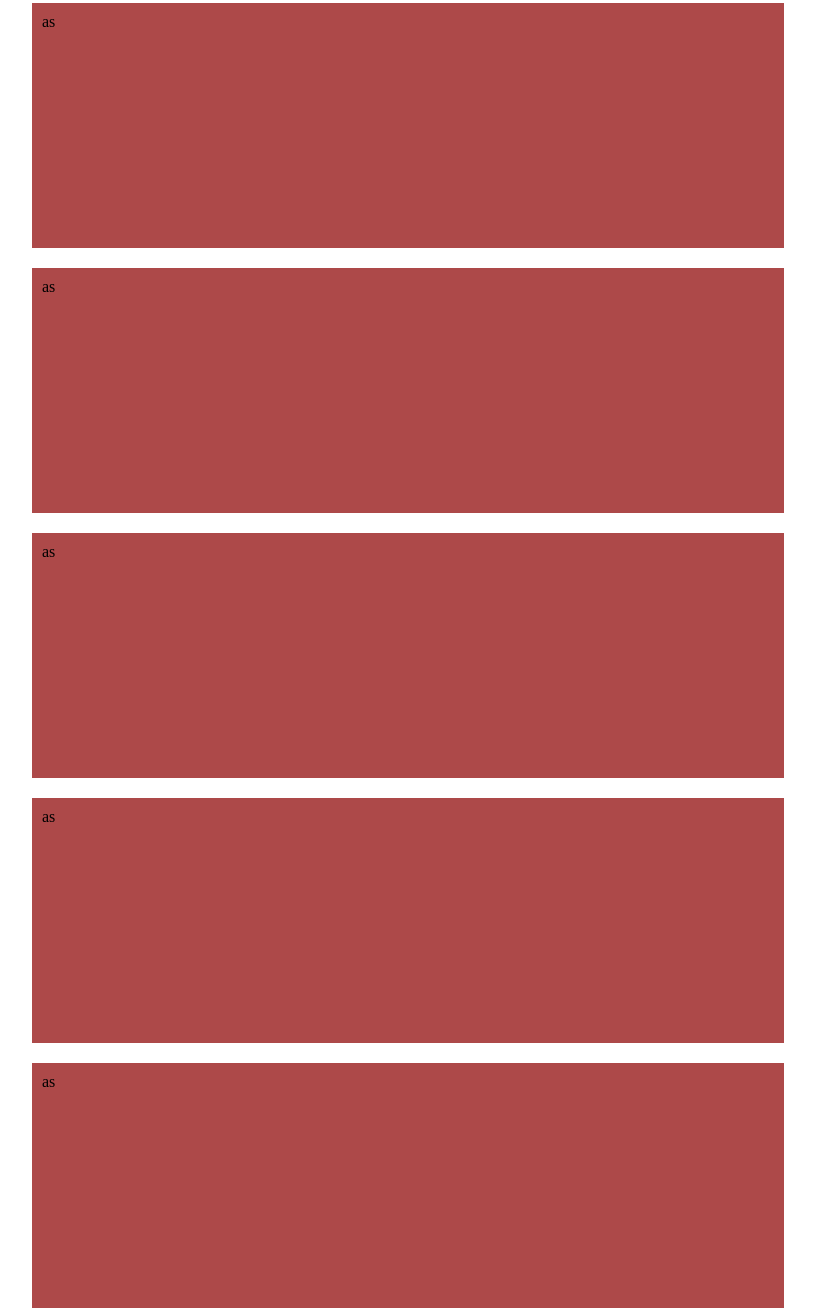
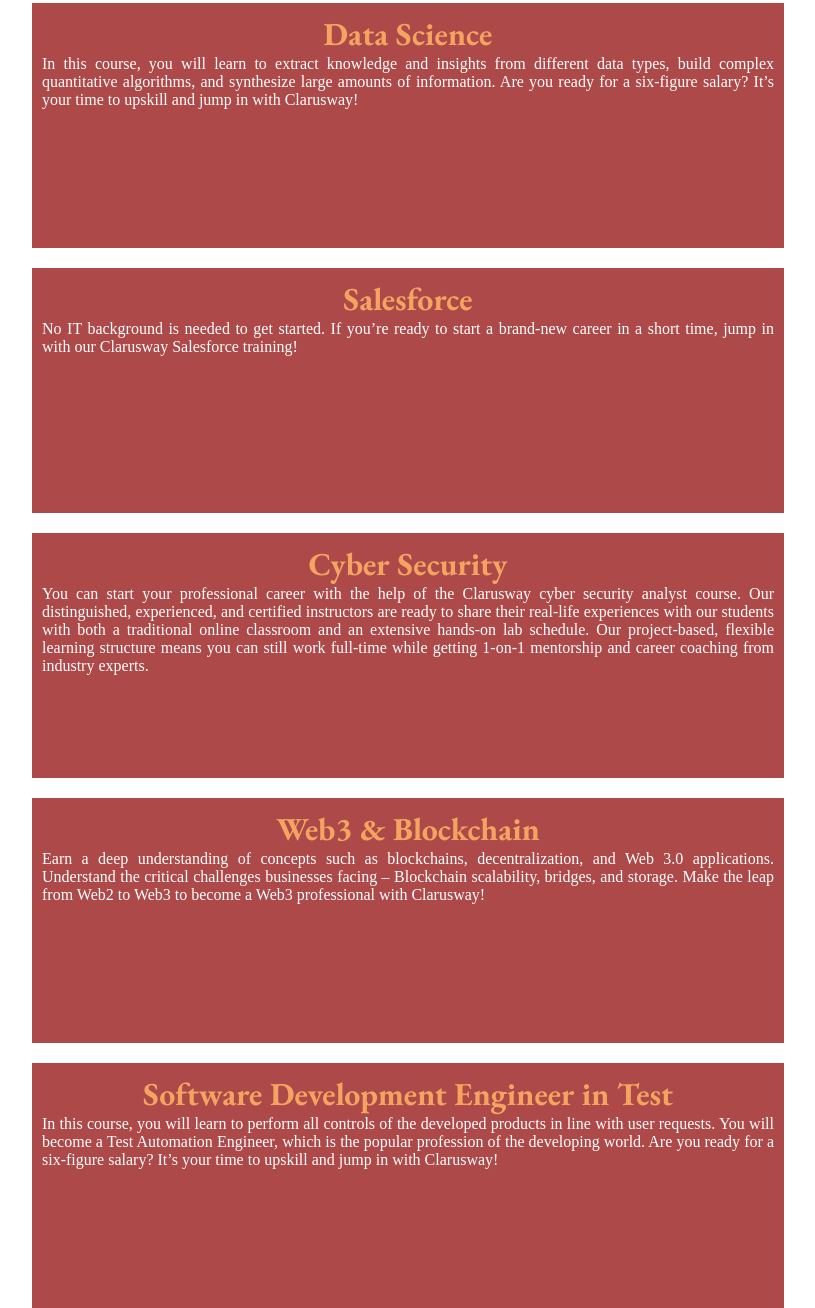
Before and after one commit to Kadir-Zeren/Task-2, a plain HTML site: page index.html in a window 1280 px wide. Shown: the part 640-1948 px from the top of the page, without its empty margins (232-1047 px from the left). Drawn offline with nearby package versions, Linux system fonts and the light colour scheme; a web font is replaced by a local one.

Commit message:
sentences

```diff
--- a/index.html
+++ b/index.html
@@ -12,19 +12,92 @@
       href="https://fonts.googleapis.com/css2?family=Rubik+Vinyl&display=swap"
       rel="stylesheet"
     />
+    <link rel="preconnect" href="https://fonts.googleapis.com" />
+    <link rel="preconnect" href="https://fonts.gstatic.com" crossorigin />
+    <link
+      href="https://fonts.googleapis.com/css2?family=EB+Garamond:wght@700&display=swap"
+      rel="stylesheet"
+    />
   </head>
   <body>
     <h1>Clarusway Paths</h1>
     <main>
       <section class="section-s">
+        <h3 class="h3-s">Software Development</h3>
+        <p class="p-s">
+          Become a software and application developer who is well-equipped to be
+          a Full Stack Developer. You will learn web development with React and
+          Python Django which are the most up-to-date front-end and back-end
+          tools. Youll land the best IT job by proving your skills! We support
+          you throughout the process!
+        </p>
+      </section>
 
+      <section class="section-s">
+        <h3 class="h3-s">AWS&Devops Engineer</h3>
+        <p class="p-s">
+          No matter what your skill level is, we’ll train you for a successful
+          career in AWS & DevOps. Our program will enhance your qualifications,
+          prepare you for AWS & DevOps certifications, and open doors to greater
+          opportunities. Give your income a boost as a professional in one of
+          the highest-demand IT positions!
+        </p>
       </section>
-      <section class="section-s">as</section>
-      <section class="section-s">as</section>
-      <section class="section-s">as</section>
-      <section class="section-s">as</section>
-      <section class="section-s">as</section>
-      <section class="section-s">as</section>
+
+      <section class="section-s">
+        <h3 class="h3-s">Data Science</h3>
+        <p class="p-s">
+          In this course, you will learn to extract knowledge and insights from
+          different data types, build complex quantitative algorithms, and
+          synthesize large amounts of information. Are you ready for a
+          six-figure salary? It’s your time to upskill and jump in with
+          Clarusway!
+        </p>
+      </section>
+
+      <section class="section-s">
+        <h3 class="h3-s">Salesforce</h3>
+        <p class="p-s">
+          No IT background is needed to get started. If you’re ready to start a
+          brand-new career in a short time, jump in with our Clarusway
+          Salesforce training!
+        </p>
+      </section>
+
+      <section class="section-s">
+        <h3 class="h3-s">Cyber Security</h3>
+        <p class="p-s">
+          You can start your professional career with the help of the Clarusway
+          cyber security analyst course. Our distinguished, experienced, and
+          certified instructors are ready to share their real-life experiences
+          with our students with both a traditional online classroom and an
+          extensive hands-on lab schedule. Our project-based, flexible learning
+          structure means you can still work full-time while getting 1-on-1
+          mentorship and career coaching from industry experts.
+        </p>
+      </section>
+
+      <section class="section-s">
+        <h3 class="h3-s">Web3 & Blockchain</h3>
+        <p class="p-s">
+          Earn a deep understanding of concepts such as blockchains,
+          decentralization, and Web 3.0 applications. Understand the critical
+          challenges businesses facing – Blockchain scalability, bridges, and
+          storage. Make the leap from Web2 to Web3 to become a Web3 professional
+          with Clarusway!
+        </p>
+      </section>
+
+      <section class="section-s">
+        <h3 class="h3-s">Software Development Engineer in Test</h3>
+        <p class="p-s">
+          In this course, you will learn to perform all controls of the
+          developed products in line with user requests. You will become a Test
+          Automation Engineer, which is the popular profession of the developing
+          world. Are you ready for a six-figure salary? It’s your time to
+          upskill and jump in with Clarusway!
+        </p>
+      </section>
     </main>
   </body>
 </html>
--- a/style.css
+++ b/style.css
@@ -18,3 +18,13 @@ h1 {
   margin: auto;
   margin-top: 20px;
 }
+.h3-s {
+  font-family: "EB Garamond", serif;
+  color: #f4a460;
+  font-size: 32px;
+  text-align: center;
+}
+.p-s{
+    text-align:justify;
+    color: white;
+}
```
